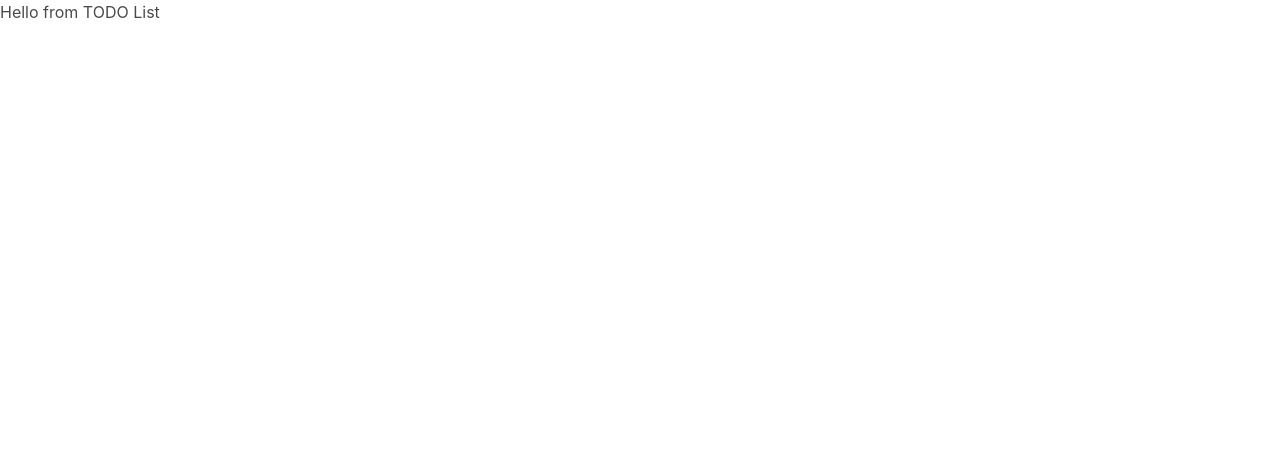
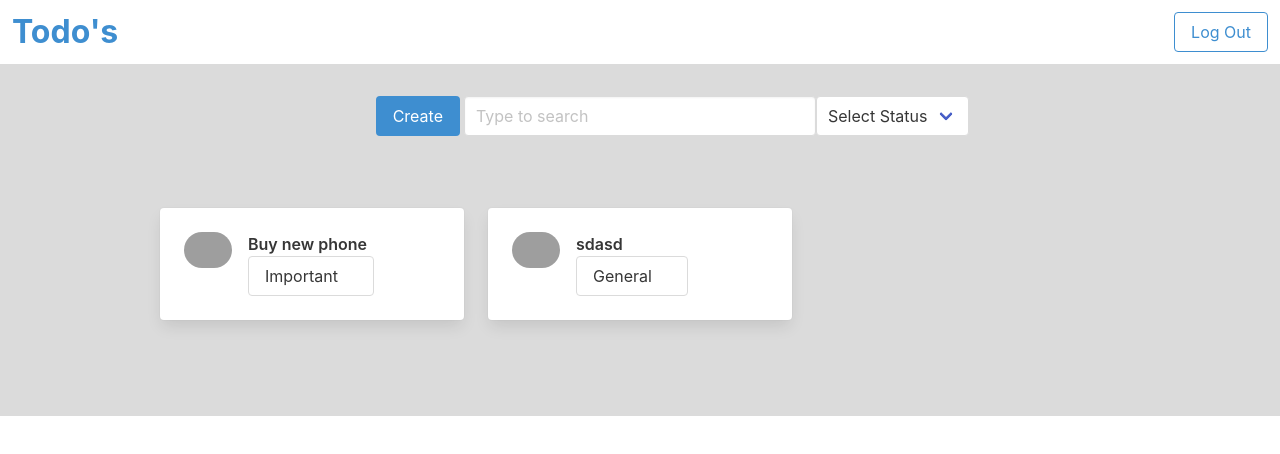
Before and after one commit to royshooshy/team8, a React (Create React App) app: page /todo-list in a window 1280 px wide. Shown: the top 454 px of the page. Built offline with nearby package versions, Linux system fonts and the light colour scheme; data requests are answered from the project's data file; grey boxes are pictures that could not be loaded.

Commit message:
add todos page

```diff
--- a/db.json
+++ b/db.json
@@ -2,128 +2,8 @@
   "employees": [
     {
       "id": 1,
-      "name": "Romi Cohenasdasdassdfadsfsdflsalkdjasldkjaslknaslfkdlcna,nalas,mcas,felkfn",
+      "name": "Romi Cohen",
       "status": 1
-    },
-    {
-      "id": 2,
-      "name": "Inbar Zohar",
-      "status": 4
-    },
-    {
-      "id": 3,
-      "name": "Inbar Zohar",
-      "status": 3
-    },
-    {
-      "id": 4,
-      "name": "Inbar Zohar",
-      "status": 4
-    },
-    {
-      "id": 5,
-      "name": "Inbar Zohar",
-      "status": 3
-    },
-    {
-      "id": 6,
-      "name": "Inbar Zohar",
-      "status": 2
-    },
-    {
-      "id": 7,
-      "name": "Inbar Zohar",
-      "status": 1
-    },
-    {
-      "id": 8,
-      "name": "Inbar Zohar",
-      "status": 2
-    },
-    {
-      "id": 9,
-      "name": "Inbar Zohar",
-      "status": 3
-    },
-    {
-      "id": 10,
-      "name": "Inbar Zohar",
-      "status": 4
-    },
-    {
-      "id": 11,
-      "name": "Inbar Zohar",
-      "status": 1
-    },
-    {
-      "id": 12,
-      "name": "Inbar Zohar",
-      "status": 2
-    },
-    {
-      "id": 13,
-      "name": "Inbar Zohar",
-      "status": 3
-    },
-    {
-      "name": "yosi matosi test",
-      "status": 4,
-      "id": 14
-    },
-    {
-      "name": "test test test",
-      "status": 3,
-      "id": 15
-    },
-    {
-      "name": "dfsdgsewt4treg45555355555534tfdffdfbdfb",
-      "status": 2,
-      "id": 16
-    },
-    {
-      "name": "xxxxxx",
-      "status": 3,
-      "id": 17
-    },
-    {
-      "name": "aaaaa",
-      "status": 2,
-      "id": 18
-    },
-    {
-      "name": "asfwefsd22222222222",
-      "status": 1,
-      "id": 19
-    },
-    {
-      "name": "",
-      "status": 4,
-      "id": 20
-    },
-    {
-      "name": "",
-      "status": 3,
-      "id": 21
-    },
-    {
-      "name": "dfsdfsd",
-      "status": 1,
-      "id": 22
-    },
-    {
-      "name": "xvfdgdfgf11111111111111111",
-      "status": 1,
-      "id": 23
-    },
-    {
-      "name": "zzzzzzzzzzzzzzzzzzzzzzzzzzzzzzzzzzzzzzz",
-      "status": 3,
-      "id": 24
-    },
-    {
-      "name": "",
-      "status": 1,
-      "id": 25
     }
   ],
   "employees-statuses": [
@@ -144,11 +24,30 @@
       "value": "BusinessTrip"
     }
   ],
+  "todos-statuses": [
+    {
+      "id": 1,
+      "value": "Important"
+    },
+    {
+      "id": 2,
+      "value": "General"
+    },
+    {
+      "id": 3,
+      "value": "Private"
+    }
+  ],
   "todos": [
     {
       "id": 1,
-      "text": "json-server",
+      "name": "Buy new phone",
       "status": 1
+    },
+    {
+      "name": "sdasd",
+      "status": 2,
+      "id": 2
     }
   ]
 }
--- a/src/index.tsx
+++ b/src/index.tsx
@@ -17,8 +17,6 @@ ReactDOM.render(
   <React.StrictMode>
    <Router>
     <div>
-
-
       <Switch>
         <Route path="/employees-list">
           <EmployeesList />
--- a/src/todo-list/todo-list.tsx
+++ b/src/todo-list/todo-list.tsx
@@ -1,9 +1,165 @@
+import axios from "axios";
+import { useEffect, useState } from "react";
+import {  ITodo } from "./todo.interface";
+import configData from "../config.json";
+import { IListItem } from "../Component/list-item/list-item.interface";
+import List from "../Component/list/List";
+import { ITodoStatus } from "./todo-status.interface";
+import ListFilter from "../Component/list-filter/list-filter";
+import { Link } from "react-router-dom";
 
 function TodoList() {
+  const [todos, setTodos] = useState<ITodo[]>([]);
+  const [listItems, setListItems] = useState<IListItem[]>([]);
+  const [todosStatuses, setTodoStatuses] = useState<
+    { id: number; value: string }[]
+  >([]);
+  useEffect(() => {
+    const getTodos = axios.get<ITodo[]>(
+      `${configData.SERVER_URL}/todos`
+    );
+    const getTodoStatuses = axios.get<ITodoStatus[]>(
+      `${configData.SERVER_URL}/todos-statuses`
+    );
+    Promise.all([getTodos, getTodoStatuses]).then(
+      ([todos, statuses]) => {
+        setTodos(todos.data);
+        setListItems(
+          todos.data.map((todo) => {
+            return {
+              id: todo.id,
+              text: todo.name,
+              // image
+              selectedState: todo.status,
+              states: statuses.data.map((s) => {
+                return { id: s.id, value: s.value };
+              }),
+            };
+          })
+        );
+
+        setTodoStatuses(
+          statuses.data.map((s) => {
+            return { id: s.id, value: s.value };
+          })
+        );
+      }
+    );
+  }, []);
+
+  const handleTodoStatusChange = (data: IListItem) => {
+    const gettodos = axios.patch<any>(
+      `${configData.SERVER_URL}/todos/${data.id}`,
+      { status: data.selectedState }
+    );
+    gettodos.then((data) => {});
+  };
+
+  const handleFilterChange = (data: {
+    str: string;
+    status: { id: number; value: string };
+  }) => {
+    setListItems(
+      todos
+        .filter((e) => {
+          if (data.status.id !== -1) {
+            return e.status === data.status.id;
+          } else {
+            return e.status === e.status;
+          }
+        })
+        .filter((e) => {
+          if (data.str !== "") {
+            return e.name.toLowerCase().includes(data.str.toLowerCase());
+          } else {
+            return e.name === e.name;
+          }
+        })
+        .map((todo) => {
+          return {
+            id: todo.id,
+            text: todo.name,
+            // image
+            selectedState: todo.status,
+            states: todosStatuses.map((s) => {
+              return { id: s.id, value: s.value };
+            }),
+          };
+        })
+    );
+  };
+
+  const handleCreateUser = (data: IListItem) => {
+    axios
+      .post<any>(`${configData.SERVER_URL}/todos`, {
+        name: data.text,
+        status: data.selectedState ? +data.selectedState : 1,
+      })
+      .then((todo) => {
+        const newTodos = [...todos, todo.data as ITodo];
+        setTodos(newTodos);
+        setListItems(
+          newTodos.map((todo) => {
+            return {
+              id: todo.id,
+              text: todo.name,
+              // image
+              selectedState: todo.status,
+              states: todosStatuses.map((s) => {
+                return { id: s.id, value: s.value };
+              }),
+            };
+          })
+        );
+      });
+  };
+
   return (
-    <div>
- Hello from TODO List
-</div>
+    <>
+      <nav
+        className="navbar is-fixed-top"
+        role="navigation"
+        aria-label="main navigation"
+      >
+        <div className="navbar-start">
+          <div className="navbar-item">
+            <div className="is-family-primary has-text-weight-bold has-text-info is-size-3">
+              Todo's
+            </div>
+          </div>
+        </div>
+        <div className="navbar-end">
+          <div className="navbar-item">
+            <div className="buttons">
+            <Link to="/" className="button is-info is-outlined">Log Out</Link>
+            </div>
+          </div>
+        </div>
+      </nav>
+      <div className="has-background-grey-lighter">
+        <div className="container">
+          <div className="section mt-6">
+            <ListFilter
+              data={{
+                statuses: [...todosStatuses],
+                onFilterChange: handleFilterChange,
+                onCreateUser: handleCreateUser,
+              }}
+            ></ListFilter>
+          </div>
+        </div>
+        <div className="container pt-0">
+          <div className="section pt-0">
+            <List
+              data={{
+                items: [...listItems],
+                onStatusChange: handleTodoStatusChange,
+              }}
+            ></List>
+          </div>
+        </div>
+      </div>
+    </>
   );
 }
 
--- /dev/null
+++ b/src/todo-list/todo-status.enum.ts
@@ -0,0 +1,6 @@
+export enum ETodoStatus {
+  Working,
+  OnVacation,
+  LunchTime,
+  BusinessTrip,
+}
--- /dev/null
+++ b/src/todo-list/todo-status.interface.ts
@@ -0,0 +1,6 @@
+import { ETodoStatus } from "./todo-status.enum";
+
+export interface ITodoStatus {
+  id: ETodoStatus;
+  value: string;
+}
```
Also changed, not shown: src/todo-list/todo-list111.tsx (added, +10 -0 lines), src/todo-list/todo.interface.ts (added, +7 -0 lines).
